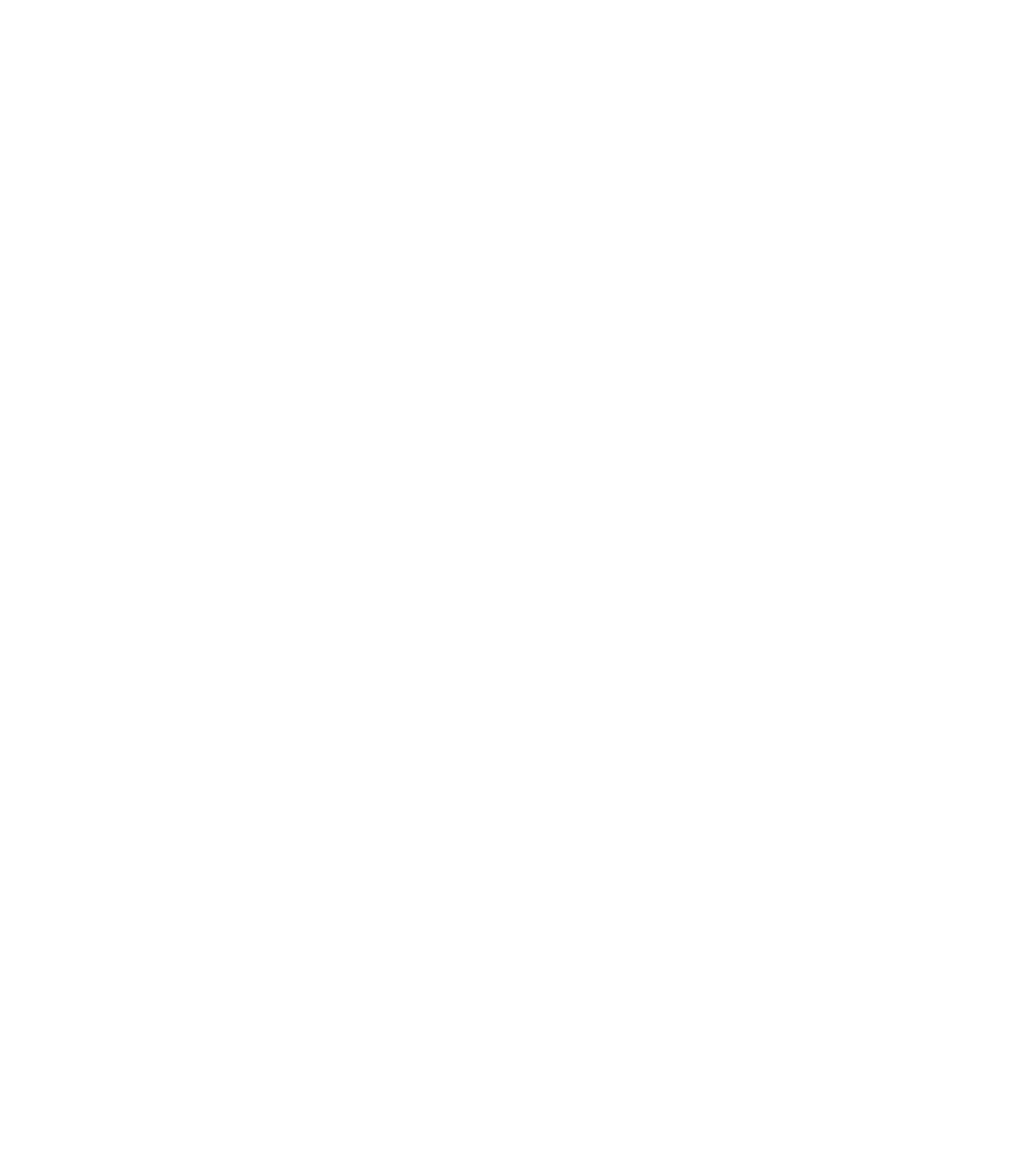
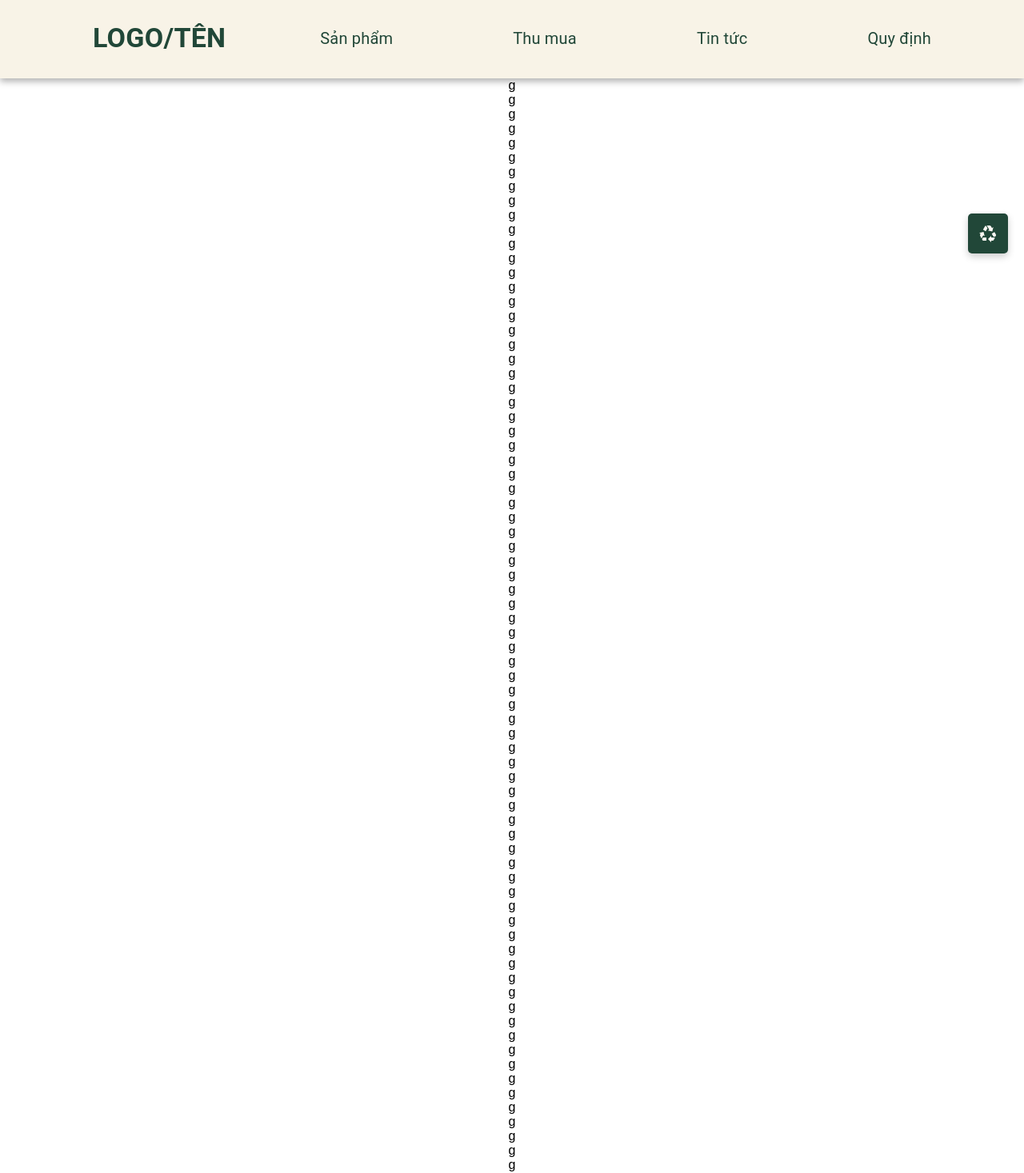
Before and after one commit to Hans2374/TrashCollection, a React (Create React App) app: page /news in a window 1280 px wide. Before the commit this address had no page. Shown: the part 463-1930 px from the top of the page at 80% size. Before the commit the page ends 800 px from the top, so only its background shows below. Built offline with nearby package versions, Linux system fonts and the light colour scheme; a web font is replaced by a local one.

Commit message:
fix header 2

```diff
--- a/src/components/Footer.js
+++ b/src/components/Footer.js
@@ -1,6 +1,7 @@
 import { Box, Typography } from '@mui/material';
 import React from 'react';
 import { Facebook, YouTube, Instagram, Twitter } from '@mui/icons-material';
+import colors from '../colors';
 
 export const Footer = () => {
     return (
@@ -64,7 +65,7 @@ export const Footer = () => {
                 width: { xs: '100%', md: '500px' },
                 height: 250,
                 padding: 0,
-                border: '5px solid #FCF9F3',
+                border: `5px solid ${colors.color1}`,
                 borderRadius: '8px',
                 overflow: 'hidden',
                 margin: { xs: '20px 0 20px 0', md: '0 100px 0 20px' },
--- a/src/components/Header2.js
+++ b/src/components/Header2.js
@@ -12,10 +12,13 @@ export const Header2 = () => {
     const handleScroll = () => {
         const currentScrollY = window.scrollY;
 
+        // Determine visibility based on scroll direction
         if (currentScrollY > lastScrollY) {
-            setVisible(false);
-        } else {
-            setVisible(true);
+            setVisible(false); // Scrolling down
+        } else if (currentScrollY < lastScrollY && currentScrollY < 100) {
+            setVisible(true); // Scrolling up near the top
+        } else if (currentScrollY < lastScrollY && currentScrollY >= 100) {
+            setVisible(true); // Scrolling up below top
         }
 
         setLastScrollY(currentScrollY);
@@ -38,15 +41,15 @@ export const Header2 = () => {
         transition: 'font-weight 0.2s, text-shadow 0.2s',
         '&:hover': {
             fontWeight: 'bold',
-            textShadow: '2px 2px 5px rgba(0, 0, 0, 0.2)'
-        }
+            textShadow: '2px 2px 5px rgba(0, 0, 0, 0.2)',
+        },
     };
 
     return (
         <Box
             sx={{
                 position: 'sticky',
-                top: visible ? '40px' : '0px',
+                top: visible ? (lastScrollY > 0 ? '40px' : '461px') : '-100px', // Adjust top based on scroll position
                 height: '100px',
                 backgroundColor: '#F8F3E7',
                 fontFamily: 'KoHo, sans-serif',
@@ -55,15 +58,14 @@ export const Header2 = () => {
                 alignItems: 'center',
                 padding: '0 16px',
                 boxShadow: '0 4px 8px rgba(0, 0, 0, 0.3)',
-                transition: 'transform 0.3s ease-in-out',
-                transform: visible ? 'translateY(0)' : 'translateY(-100%)',
+                transition: 'transform 0.3s ease-in-out, top 0.3s ease-in-out', // Include top in transition
             }}
         >
             {/* Logo/Tên */}
             <Typography
                 variant="h4"
                 sx={{
-                    marginLeft: {md:'100px'},
+                    marginLeft: { md: '100px' },
                     fontWeight: 'bold',
                     color: '#214738',
                 }}
@@ -110,7 +112,7 @@ export const Header2 = () => {
                     </Drawer>
                 </>
             ) : (
-                <Box sx={{ display: 'flex', gap: '150px', marginRight: {md:'100px'} }}>
+                <Box sx={{ display: 'flex', gap: '150px', marginRight: { md: '100px' } }}>
                     <Typography sx={menuItemStyle}>Sản phẩm</Typography>
                     <Typography sx={menuItemStyle}>Thu mua</Typography>
                     <Typography sx={menuItemStyle}>Tin tức</Typography>
--- /dev/null
+++ b/src/components/News.js
@@ -0,0 +1,122 @@
+import React from 'react';
+import { Box } from '@mui/material';
+import { Header1 } from './Header1';
+import { Header2 } from './Header2';
+import { Footer } from './Footer';
+import { ScrollToTop } from './ScrollToTop';
+
+const News = () => {
+    return (
+        <>
+            <ScrollToTop />
+            <Header1 />
+
+            {/* Box wrapping Header2 with background image */}
+            <Box
+                sx={{
+                    backgroundImage: `url(${process.env.PUBLIC_URL}/images/news.png)`,
+                    height: '421px',
+                    backgroundSize: 'cover', // Ensures the image covers the Box
+                    backgroundPosition: 'center', // Centers the image
+                    maxWidth: '100%', // Set maximum width if needed, e.g., 'lg' for a larger container
+                    margin: '0 auto', // Center the Box horizontally
+                }}
+            >
+
+            </Box>
+            <Header2 />
+            <div>g</div>
+            <div>g</div>
+            <div>g</div>
+
+            <div>g</div>
+            <div>g</div>
+            <div>g</div>
+            <div>g</div>
+            <div>g</div>
+            <div>g</div>
+            <div>g</div>
+
+            <div>g</div>
+            <div>g</div>
+            <div>g</div>
+            <div>g</div>
+            <div>g</div>
+            <div>g</div>
+            <div>g</div>
+
+            <div>g</div>
+            <div>g</div>
+            <div>g</div>
+            <div>g</div>
+            <div>g</div>
+            <div>g</div>
+            <div>g</div>
+
+            <div>g</div>
+            <div>g</div>
+            <div>g</div>
+            <div>g</div>
+            <div>g</div>
+            <div>g</div>
+            <div>g</div>
+
+            <div>g</div>
+            <div>g</div>
+            <div>g</div>
+            <div>g</div>
+
+            <div>g</div>
+            <div>g</div>
+            <div>g</div>
+
+            <div>g</div>
+            <div>g</div>
+            <div>g</div>
+            <div>g</div>
+            <div>g</div>
+            <div>g</div>
+            <div>g</div>
+
+            <div>g</div>
+            <div>g</div>
+            <div>g</div>
+            <div>g</div>
+            <div>g</div>
+            <div>g</div>
+            <div>g</div>
+
+            <div>g</div>
+            <div>g</div>
+            <div>g</div>
+            <div>g</div>
+            <div>g</div>
+            <div>g</div>
+            <div>g</div>
+
+            <div>g</div>
+            <div>g</div>
+            <div>g</div>
+            <div>g</div>
+            <div>g</div>
+            <div>g</div>
+            <div>g</div>
+
+            <div>g</div>
+            <div>g</div>
+            <div>g</div>
+            <div>g</div>
+            <div>g</div>
+            <div>g</div>
+            <div>g</div>
+
+            <div>g</div>
+            <div>g</div>
+            <div>g</div>
+            <div>g</div>
+            <Footer />
+        </>
+    );
+};
+
+export default News;
--- /dev/null
+++ b/src/pages/news.js
@@ -0,0 +1,12 @@
+import React from 'react';
+import News from '../components/News';
+
+const NewsPage = () => {
+    return (
+        <div>
+            <News />
+        </div>
+    );
+};
+
+export default NewsPage;
--- a/src/routes.js
+++ b/src/routes.js
@@ -1,8 +1,10 @@
 // src/routes.js
 import LoginPage from './pages/login';
+import NewsPage from './pages/news';
 
 const routes = [
   { path: '/login', element: <LoginPage /> },
+  { path: '/news', element: <NewsPage /> },
 ];
 
 export default routes;
```
Also changed, not shown: public/images/news.png (added).
